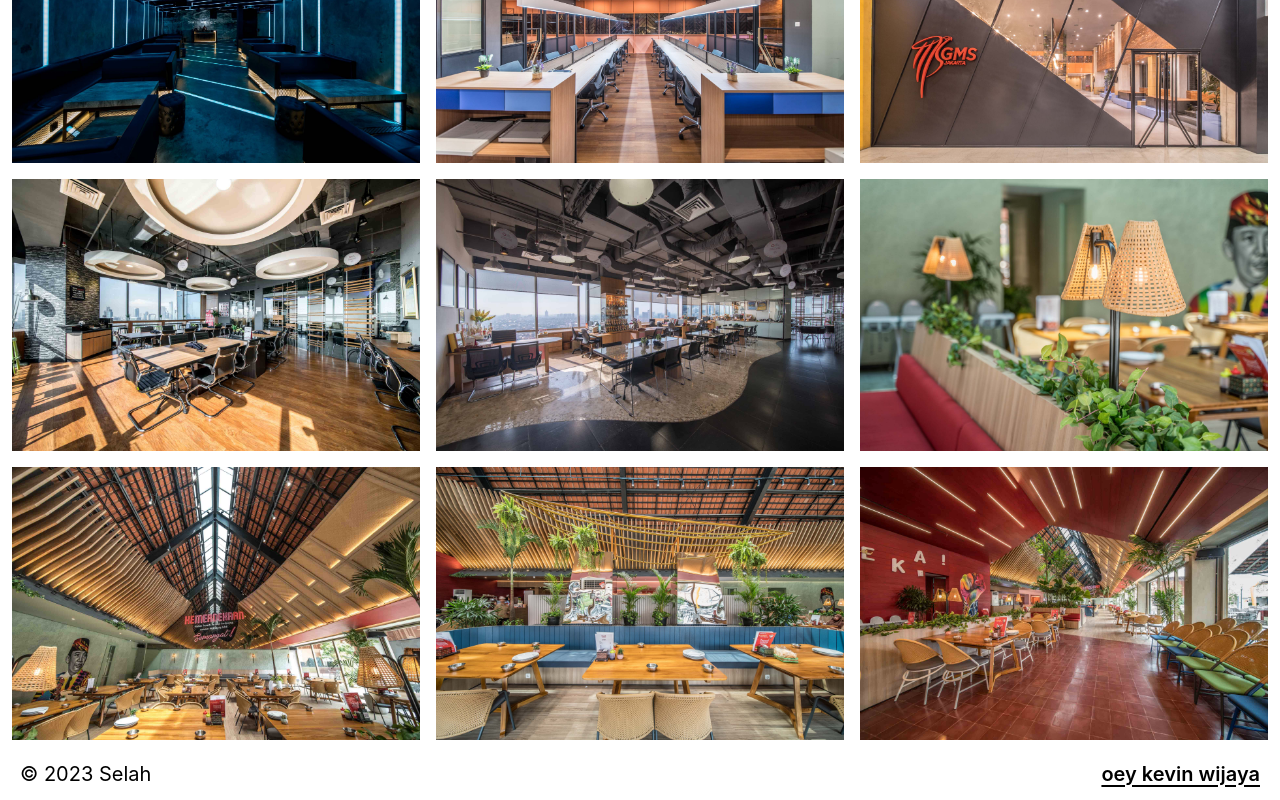
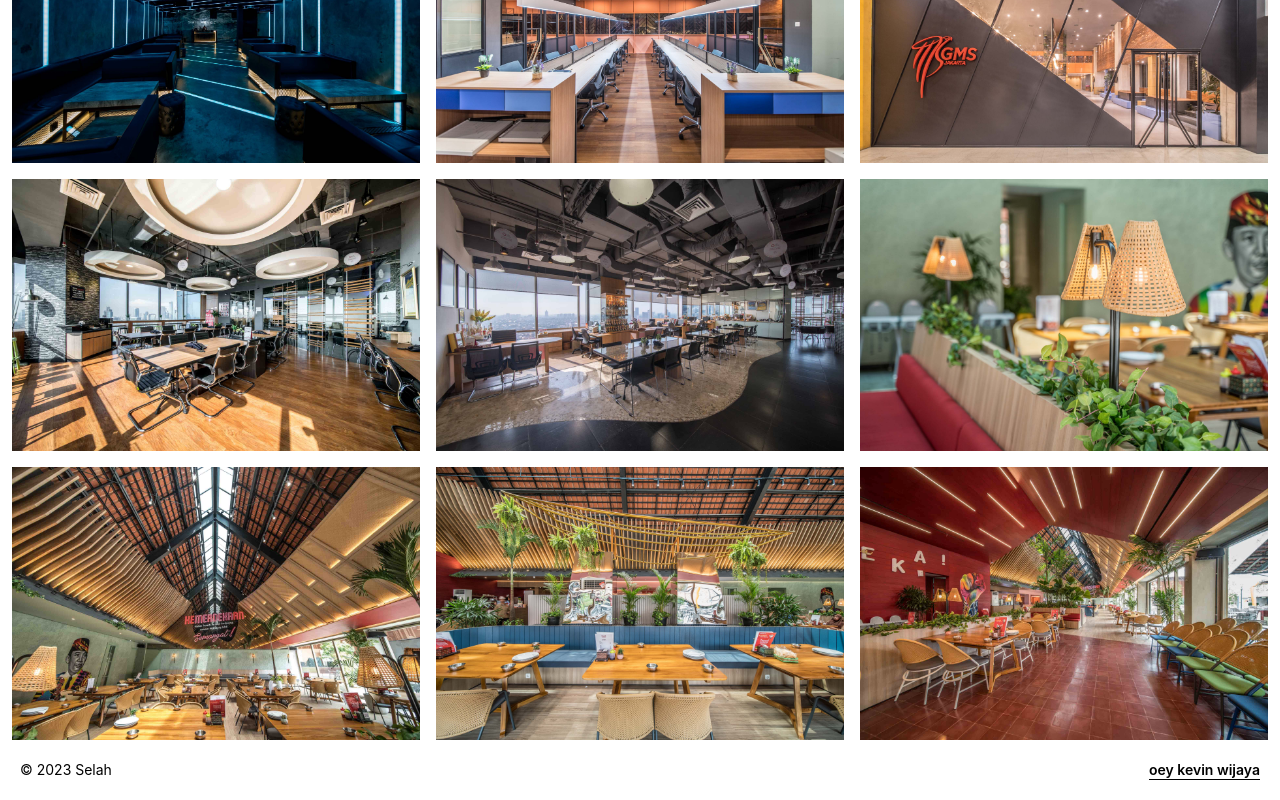
Before and after one commit to oeykevinwijaya/photo, a React (Create React App) app: page /photo/gallery in a window 1280 px wide. Shown: the part 1697-2497 px from the top of the page. Built offline with nearby package versions, Linux system fonts and the light colour scheme.

Commit message:
fix the mobile display

```diff
--- a/src/components/footer.js
+++ b/src/components/footer.js
@@ -1,11 +1,11 @@
 const Footer = () => {
     return (
-        <div className="grid grid-cols-12 mx-5 mt-5 mb-3">
-            <div className="col-span-4 text-sm text-left md:text-lg lg:text-xl">
+        <div className="grid grid-cols-12 px-3 mt-5 sm:px-5">
+            <div className="col-span-4 text-sm text-left">
                 &copy; 2023 Selah
             </div>
             <div className="col-span-8 text-sm text-right">
-                <span className="text-sm font-semibold underline underline-offset-4 md:text-lg lg:text-xl">
+                <span className="font-semibold underline underline-offset-4">
                     oey kevin wijaya
                 </span>
             </div>
--- a/src/components/headerAbout.js
+++ b/src/components/headerAbout.js
@@ -29,6 +29,7 @@ function HeaderAbout() {
                         <Link to={"/about"}>about</Link>
                     </div>
                 </div>
+                {/* Mobile Button */}
                 <div
                     onClick={handleNav}
                     className="z-10 block col-start-12 sm:hidden"
@@ -42,11 +43,9 @@ function HeaderAbout() {
 
                 {/* Mobile Menu */}
                 <div
-                    className={
-                        nav
-                            ? "sm:hidden absolute top-0 left-0 right-0 bottom-0 flex flex-col gap-5 justify-center items-center w-full h-screen bg-black/90 text-center ease-in duration-300 text-white"
-                            : "sm:hidden absolute top-0 left-[100%] right-0 bottom-0 flex flex-col gap-5 justify-center items-center w-full h-screen bg-black/90 text-center ease-in duration-300"
-                    }
+                    className={`sm:hidden absolute top-0 left-0 right-0 bottom-0 flex flex-col gap-5 justify-center items-center w-full h-screen bg-black/90 text-center text-white transition-all duration-500 ${
+                        nav ? "" : "opacity-0 pointer-events-none"
+                    }`}
                 >
                     <div
                         onClick={handleNav}
--- a/src/components/headerGallery.js
+++ b/src/components/headerGallery.js
@@ -29,6 +29,7 @@ function HeaderGallery() {
                         <Link to={"/about"}>about</Link>
                     </div>
                 </div>
+                {/* Mobile Button */}
                 <div
                     onClick={handleNav}
                     className="z-10 block col-start-12 sm:hidden"
@@ -42,21 +43,19 @@ function HeaderGallery() {
 
                 {/* Mobile Menu */}
                 <div
-                    className={
-                        nav
-                            ? "sm:hidden absolute top-0 left-0 right-0 bottom-0 flex flex-col gap-5 justify-center items-center w-full h-screen bg-black/90 text-center ease-in duration-300 text-white"
-                            : "sm:hidden absolute top-0 left-[100%] right-0 bottom-0 flex flex-col gap-5 justify-center items-center w-full h-screen bg-black/90 text-center ease-in duration-300"
-                    }
+                    className={`sm:hidden absolute top-0 left-0 right-0 bottom-0 flex flex-col gap-5 justify-center items-center w-full h-screen bg-black/90 text-center text-white transition-all duration-500 ${
+                        nav ? "" : "opacity-0 pointer-events-none"
+                    }`}
                 >
                     <div
                         onClick={handleNav}
-                        className="text-3xl font-semibold underline underline-offset-8 "
+                        className="text-3xl font-semibold hover:underline underline-offset-8 "
                     >
                         <Link to={"/"}>home</Link>
                     </div>
                     <div
                         onClick={handleNav}
-                        className="text-3xl font-semibold underline-offset-8 hover:underline "
+                        className="text-3xl font-semibold underline underline-offset-8 "
                     >
                         <Link to={"/gallery"}>gallery</Link>
                     </div>
--- a/src/components/headerHome.js
+++ b/src/components/headerHome.js
@@ -44,11 +44,9 @@ function HeaderHome() {
 
                 {/* Mobile Menu */}
                 <div
-                    className={
-                        nav
-                            ? "sm:hidden absolute top-0 left-0 right-0 bottom-0 flex flex-col gap-5 justify-center items-center w-full h-screen bg-black/90 text-center ease-in duration-300 text-white"
-                            : "sm:hidden absolute top-0 left-[100%] right-0 bottom-0 flex flex-col gap-5 justify-center items-center w-full h-screen bg-black/90 text-center ease-in duration-300"
-                    }
+                    className={`sm:hidden absolute top-0 left-0 right-0 bottom-0 flex flex-col gap-5 justify-center items-center w-full h-screen bg-black/90 text-center text-white transition-all duration-500 ${
+                        nav ? "" : "opacity-0 pointer-events-none"
+                    }`}
                 >
                     <div
                         onClick={handleNav}
```
